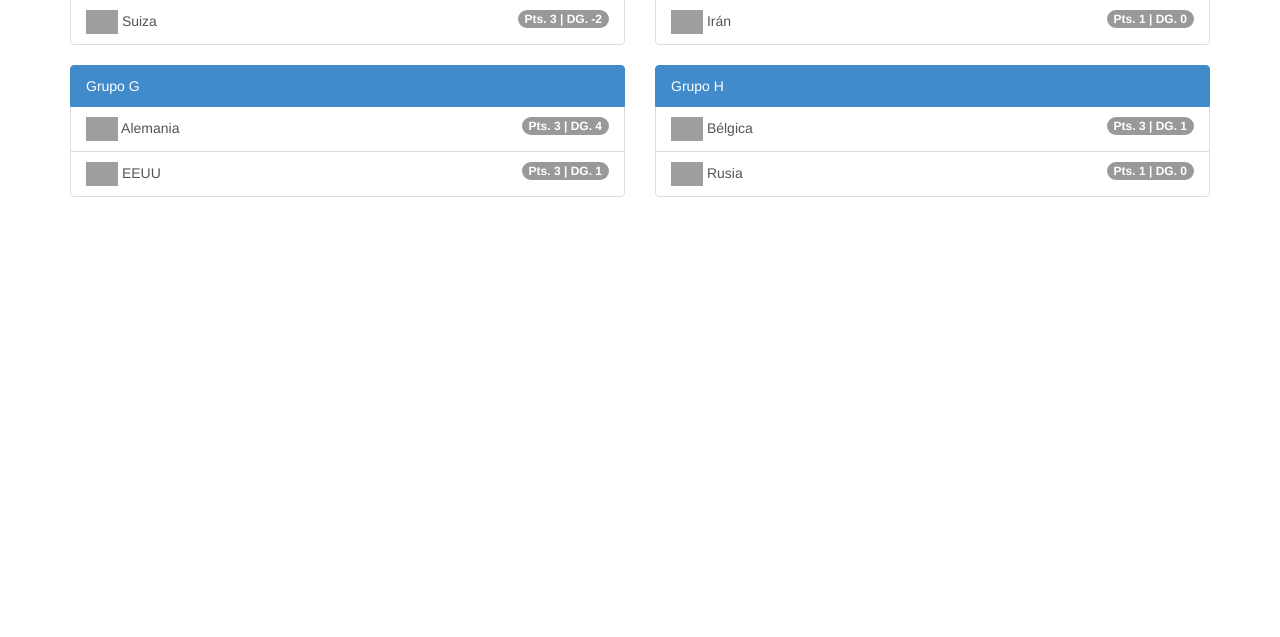
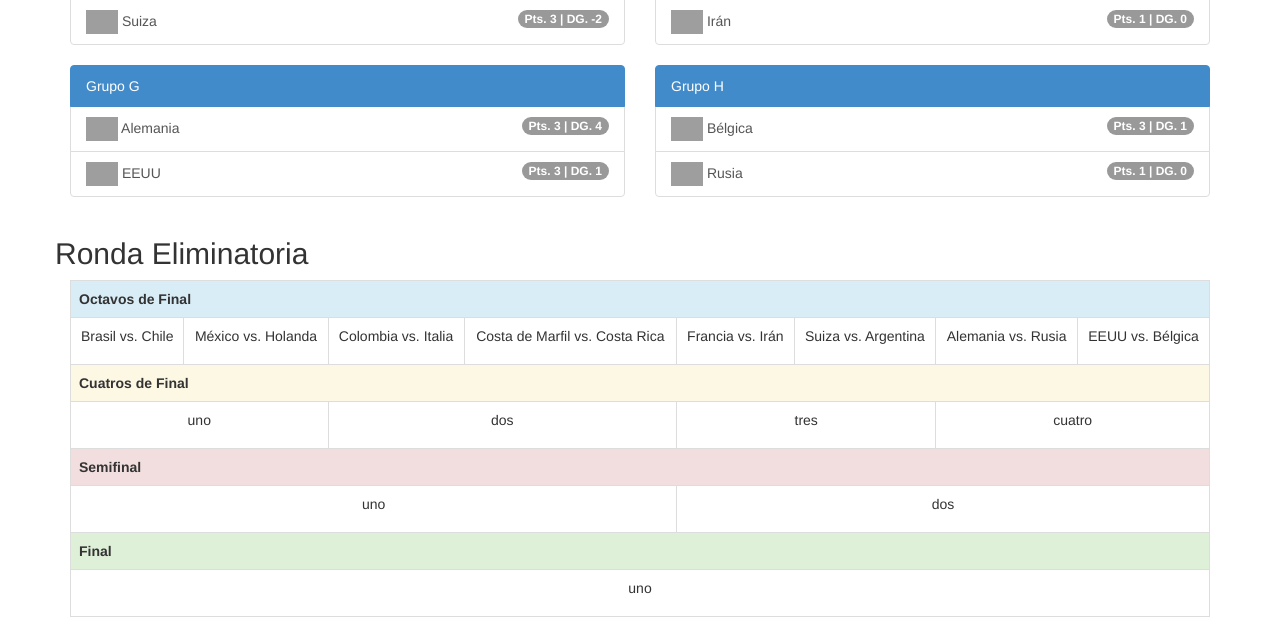
Before and after one commit to anyulled/Quiniela, a Django app: a page that uses templates/base.html in a window 1280 px wide. Shown: the part 726-1363 px from the top of the page. Before the commit the page ends 923 px from the top, so only its background shows below. Run offline with Django 3.2, Linux system fonts and the light colour scheme; a user stored in the database is signed in; data comes from the database, SQL or seed files in the repository; both versions use the stored data as it was after the commit; parts of the project's set-up code (start-up, migrations or seed data) failed here and were passed over; some libraries are stand-ins or nearby versions; grey boxes are pictures that could not be loaded.

Commit message:
muchas mejoras

```diff
--- a/Quiniela/forms.py
+++ b/Quiniela/forms.py
@@ -19,3 +19,10 @@ class PronosticoForm(forms.ModelForm):
 
 class UsuarioForm(UserCreationForm):
     pass
+
+
+class PartidoForm(forms.ModelForm):
+
+    class Meta:
+        model = Partido
+        exclude = ["tipo_partido", "equipo_ganador", "fecha", "equipo_a", "equipo_b"]
--- a/Quiniela/models.py
+++ b/Quiniela/models.py
@@ -6,7 +6,13 @@ from django.db.models import Q
 from django.db.models import F
 from django.utils import timezone
 
-tipo_partido_opciones = (["C", "Clasificatorio"], ["E", "Eliminatorio"])
+tipo_partido_opciones = (
+    ["C", "Clasificatorio"],
+    ["E", "Eliminatorio"],
+    ["O", "Octavos de Final"],
+    ["CU", "Cuartos de Final"],
+    ["S", "Semifinal"], ["F", "Final"],
+    ["TL", "Tercer Lugar"])
 
 
 def contar_goles_a_favor(equipo):
--- a/Quiniela/templates/Quiniela/equipo_list.html
+++ b/Quiniela/templates/Quiniela/equipo_list.html
@@ -10,7 +10,7 @@
     {% regroup equipo_list by grupo as equipos %}
     {% for equipo in equipos %}
         <h2>{{ equipo.grouper }}</h2>
-        <table style="border: 1px solid gray;" class="table table-responsive table-striped table-hover">
+        <table class="table table-responsive table-striped table-hover table-bordered">
             <tr class="info">
                 <th colspan="2">Equipo</th>
                 <th>PJ</th>
@@ -24,8 +24,8 @@
             </tr>
             {% for equipo in equipo.list %}
                 <tr>
-                    <td><img class="bandera" src="{{ equipo.url_bandera }}" height="24"/></td>
-                    <td class="align_center">
+                    <td style="width: 75px;"><img class="bandera" src="{{ equipo.url_bandera }}" height="24"/></td>
+                    <td style="width: 500px;" class="align_center">
                         <b>
                             <a href="{% url "detalle_equipo" equipo.id %}">{{ equipo.nombre }}</a>
                         </b>
--- a/Quiniela/templates/Quiniela/grupo_list.html
+++ b/Quiniela/templates/Quiniela/grupo_list.html
@@ -24,4 +24,47 @@
             </div>
         {% endfor %}
     </div>
+    {% comment %}ronda eliminatoria{% endcomment %}
+    <div class="row">
+        <div class="col-md12">
+            <h2>Ronda Eliminatoria</h2>
+        </div>
+    </div>
+    <table class="table table-bordered table-responsive table-hover">
+        <tr class="active">
+            <th class="info" colspan="8">Octavos de Final</th>
+        </tr>
+        <tr>
+            <td><p class="text-center">{{ grupo_list.0.equipos_clasificados.0.nombre|capfirst }} vs. {{ grupo_list.1.equipos_clasificados.1.nombre }} </p></td>
+            <td><p class="text-center">{{ grupo_list.0.equipos_clasificados.1.nombre|capfirst }} vs. {{ grupo_list.1.equipos_clasificados.0.nombre }}</p></td>
+            <td><p class="text-center">{{ grupo_list.2.equipos_clasificados.0.nombre|capfirst }} vs. {{ grupo_list.3.equipos_clasificados.1.nombre }}</p></td>
+            <td><p class="text-center">{{ grupo_list.2.equipos_clasificados.1.nombre|capfirst }} vs. {{ grupo_list.3.equipos_clasificados.0.nombre }}</p></td>
+            <td><p class="text-center">{{ grupo_list.4.equipos_clasificados.0.nombre|capfirst }} vs. {{ grupo_list.5.equipos_clasificados.1.nombre }}</p></td>
+            <td><p class="text-center">{{ grupo_list.4.equipos_clasificados.1.nombre|capfirst }} vs. {{ grupo_list.5.equipos_clasificados.0.nombre }}</p></td>
+            <td><p class="text-center">{{ grupo_list.6.equipos_clasificados.0.nombre|capfirst }} vs. {{ grupo_list.7.equipos_clasificados.1.nombre }}</p></td>
+            <td><p class="text-center">{{ grupo_list.6.equipos_clasificados.1.nombre|capfirst }} vs. {{ grupo_list.7.equipos_clasificados.0.nombre }}</p></td>
+        </tr>
+        <tr class="warning">
+            <th colspan="8">Cuatros de Final</th>
+        </tr>
+        <tr>
+            <td colspan="2"><p class="text-center">uno</p></td>
+            <td colspan="2"><p class="text-center">dos</p></td>
+            <td colspan="2"><p class="text-center">tres</p></td>
+            <td colspan="2"><p class="text-center">cuatro</p></td>
+        </tr>
+        <tr class="danger">
+            <th colspan="8">Semifinal</th>
+        </tr>
+        <tr>
+            <td colspan="4"><p class="text-center">uno</p></td>
+            <td colspan="4"><p class="text-center">dos</p></td>
+        </tr>
+        <tr class="success">
+            <th colspan="8">Final</th>
+        </tr>
+        <tr>
+            <td colspan="8"><p class="text-center">uno</p></td>
+        </tr>
+    </table>
 {% endblock %}
--- a/Quiniela/templates/Quiniela/partido_list.html
+++ b/Quiniela/templates/Quiniela/partido_list.html
@@ -13,7 +13,9 @@
                     <img src="{{ partido.equipo_a.url_bandera }}" alt="{{ partido.equipo_a }}" height="24" border="1"/> -
                     <img src="{{ partido.equipo_b.url_bandera }}" alt="{{ partido.equipo_b }}" height="24" border="1"/>
                     <a href="{% url 'detalle_partido' partido.id %}">{{ partido }}</a>
-                    <span class="badge">{{ partido.goles_equipo_a }}-{{ partido.goles_equipo_b }}</span>
+                    {% if partido.partido_jugado %}
+                        <span class="badge">{{ partido.goles_equipo_a }}-{{ partido.goles_equipo_b }}</span>
+                    {% endif %}
                 </li>
             {% endfor %}
         {% endfor %}
--- a/Quiniela/templates/auth/user_list.html
+++ b/Quiniela/templates/auth/user_list.html
@@ -6,8 +6,10 @@
     <h2>Listado de Usuarios</h2>
     <ul class="list-group">
         {% for usuario in user_list %}
-            <li class="list-group-item">
-                <a href="{% url 'detalle_usuario' usuario.id %}">{{ usuario.first_name|capfirst }} {{ usuario.last_name|capfirst }}</a>
+            <li class="list-group-item {% if forloop.first %} list-group-item-success {% endif %}"  >
+                <a href="{% url 'detalle_usuario' usuario.id %}">
+                    <span {% if forloop.first %}class="text-success" {% endif %}>{{ usuario.first_name|capfirst }} {{ usuario.last_name|capfirst }}</span>
+                </a>
             <span class="badge">{{ usuario.perfil.puntos }}</span>
             </li>
         {% endfor %}
--- a/Quiniela/views.py
+++ b/Quiniela/views.py
@@ -1,4 +1,3 @@
-import random
 from django.contrib.auth.decorators import login_required
 from django.core.urlresolvers import reverse_lazy
 from django.forms.formsets import formset_factory
@@ -7,16 +6,15 @@ from django.shortcuts import render_to_response
 from django.template import RequestContext
 from django.utils.decorators import method_decorator
 from django.views.generic import FormView, UpdateView, TemplateView, DetailView, ListView
-from Quiniela.forms import PronosticoForm, UsuarioForm
-from Quiniela.models import *
+from Quiniela.forms import *
 
 
 class CargarPronostico(FormView):
-
     @method_decorator(login_required)
     def get(self, request, *args, **kwargs):
         data_inicial = []
         pronostico_form_set = formset_factory(PronosticoForm, extra=0)
+        # formularios = pronostico_form_set()
         for partido in Partido.objects.all():
             pron_usu_partido, creado = Pronostico.objects.get_or_create(partido=partido,
                                                                         usuario=request.user,
@@ -38,18 +36,24 @@ class CargarPronostico(FormView):
     def post(self, request, *args, **kwargs):
         pronostico_form_set = formset_factory(PronosticoForm)
         pronostico_set = pronostico_form_set(request.POST)
-        for pronostico in pronostico_set:
-            pronostico_db, creado = Pronostico.objects.get_or_create(partido=pronostico.partido,
-                                                                     usuario=pronostico.usuario,
-                                                                     defaults={
-                                                                         "goles_equipo_a": pronostico.goles_equipo_a,
-                                                                         "goles_equipo_b": pronostico.goles_equipo_b
-                                                                     })
-            if creado:
-                pronostico_db.save()
-            else:
-                pronostico.pk = pronostico.pk
-                pronostico.save()
+        for i in range(0, 47, 1):
+            partido_form = pronostico_set.data["form-" + str(i) + "-partido"]
+            usuario_form = request.user
+            goles_equipo_a_form = pronostico_set.data["form-" + str(i) + "-goles_equipo_a"]
+            goles_equipo_b_form = pronostico_set.data["form-" + str(i) + "-goles_equipo_b"]
+            pronostico, creado = Pronostico.objects.get_or_create(
+                partido=partido_form,
+                usuario=usuario_form,
+                defaults={
+                    "goles_equipo_a": goles_equipo_a_form,
+                    "goles_equipo_b": goles_equipo_b_form
+                }
+            )
+            if not creado:
+                pronostico.goles_equipo_a = goles_equipo_a_form
+                pronostico.goles_equipo_b = goles_equipo_b_form
+            pronostico.save()
+
         return HttpResponseRedirect(reverse_lazy("pronostico_cargado"))
 
 
@@ -94,12 +98,21 @@ class DetallePartido(DetailView):
         context = super(DetallePartido, self).get_context_data(**kwargs)
         partido = kwargs.get('object')
         usuario = context['view'].request.user
-        context['pronostico'], creado = Pronostico.objects.get_or_create(partido=partido, usuario_id=usuario.id,
+        context['pronostico'], creado = Pronostico.objects.get_or_create(partido=partido,
+                                                                         usuario_id=usuario.id,
                                                                          defaults={
                                                                              "goles_equipo_a": 0,
                                                                              "goles_equipo_b": 0
                                                                          })
         return context
+
+
+class EditarPartido(UpdateView):
+    model = Partido
+    form_class = PartidoForm
+
+    def get_success_url(self):
+        return reverse_lazy("detalle_partido", args=[self.object.pk])
 
 
 class DetalleEquipo(DetailView):
--- a/Quiniela2014/urls.py
+++ b/Quiniela2014/urls.py
@@ -17,8 +17,8 @@ urlpatterns = patterns('',
                        url(r'^grupos/$', ListadoGrupos.as_view(), name="listado_grupos"),
 
                        url(r'^partidos/$', ListadoPartidos.as_view(), name="listado_partidos"),
-                       url(r'^partidos/(?P<pk>\d+)$', DetallePartido.as_view(), name="detalle_partido"),
-
+                       url(r'^partidos/(?P<pk>\d+)/$', DetallePartido.as_view(), name="detalle_partido"),
+                       url(r'^partidos/(?P<pk>\d+)/editar/$', EditarPartido.as_view(), name="editar_partido"),
                        url(r'^$', ListadoEquipos.as_view(), name="listado_equipos"),
                        url(r'^equipos/(?P<pk>\d+)$', DetalleEquipo.as_view(), name="detalle_equipo"),
 
--- a/templates/base.html
+++ b/templates/base.html
@@ -31,14 +31,13 @@
                 </ul>
                 <ul class="nav navbar-nav navbar-right">
                     {% if user.is_authenticated %}
-                        <li class="active"><a>Usuario</a></li>
-                        <li>
+                        <li class="active">
                             <a href="{% url 'detalle_usuario' user.id %}">{{ user.first_name|capfirst }} {{ user.last_name|capfirst }}</a>
                         </li>
                         {% if user.is_superuser %}
                             <li><a href="/admin" target="_blank">Admin</a></li>
                             <li><a href="{% url "simular_quiniela" %}" target="_blank">Simular Quiniela</a></li>
-                            <li><a href="{% url "cargar_pronostico" %}" target="_blank">Cargar Pronósticos</a></li>
+                            <li><a href="{% url "cargar_pronostico" %}">Cargar Pronósticos</a></li>
                         {% endif %}
                         <li><a href="{% url 'logout' %}">Cerrar Sesión</a></li>
                     {% else %}
```
Also changed, not shown: Quiniela/templates/Quiniela/cargar_pronostico.html (+18 -9 lines), Quiniela/templates/Quiniela/equipo_detail.html (+10 -1 lines), Quiniela/templates/Quiniela/partido_detail.html (+13 -2 lines), Quiniela/templates/Quiniela/partido_form.html (added, +40 -0 lines), Quiniela/templates/auth/user_detail.html (+23 -12 lines), db.sqlite3. Lines whose indentation alone changed are shown as unchanged.
